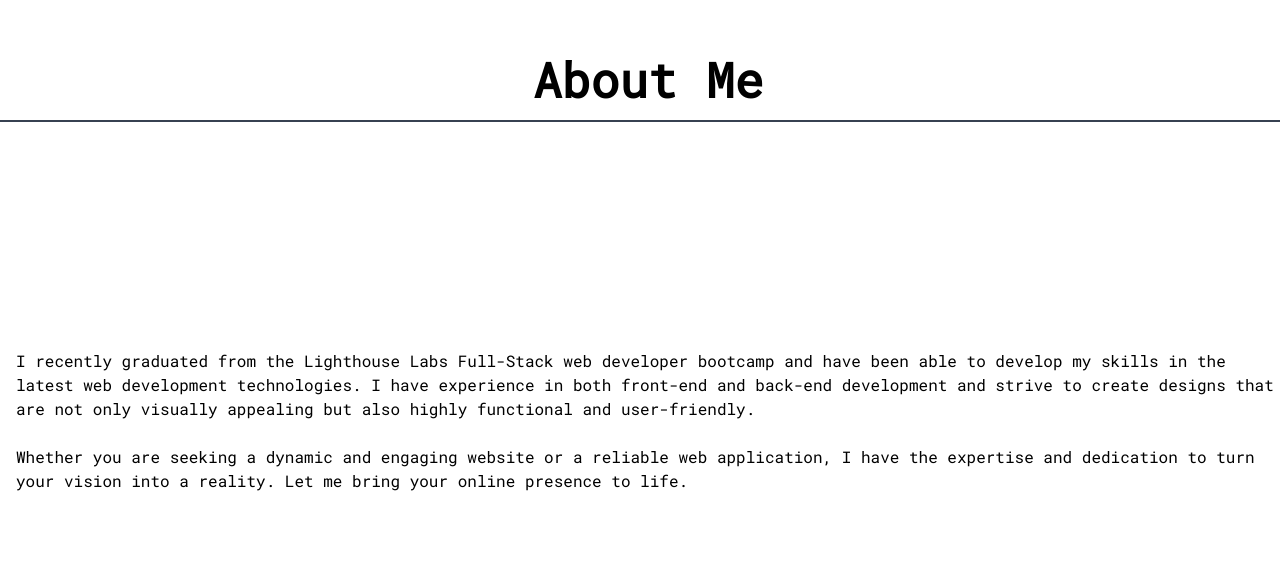
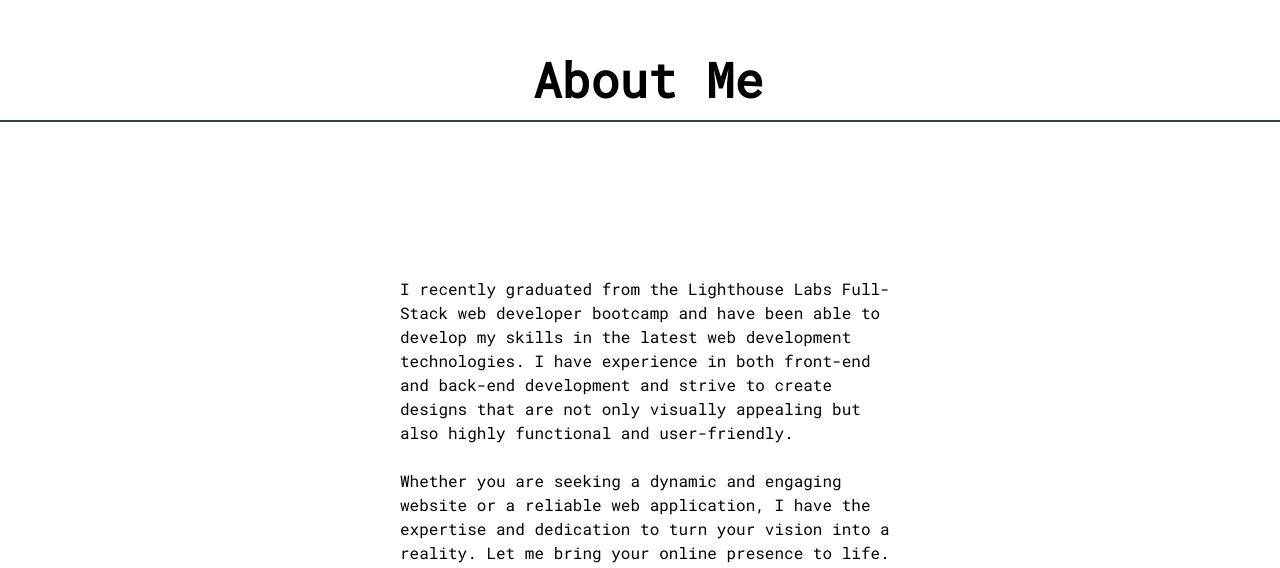
Before and after one commit to lucasw4/lucas-wade, a Next.js app: page /about in a window 1280 px wide. Shown: the part 232-800 px from the top of the page. Built offline with nearby package versions, Linux system fonts and the light colour scheme.

Commit message:
Update styling breakpoints for lg computers, update README

```diff
--- a/src/pages/about.jsx
+++ b/src/pages/about.jsx
@@ -9,8 +9,8 @@ const About = () => {
       className='mt-72 mb-72 md:mt-72 md:mb-0 md:h-[44rem]'
     >
       <HeaderText message='About Me' />
-      <div className='2xl:mx-[40rem] flex flex-col h-[40rem]'>
-        <div className='h-full flex flex-col justify-center'>
+      <div className='lg:mx-32 flex flex-col h-[40rem] lg:justify-center lg:items-center'>
+        <div className='h-full flex flex-col justify-center lg:w-1/2'>
           <div className='py-4 pl-4'>
             I recently graduated from the Lighthouse Labs Full-Stack web
             developer bootcamp and have been able to develop my skills in the
--- a/src/pages/portfolio.jsx
+++ b/src/pages/portfolio.jsx
@@ -41,7 +41,7 @@ const projects = [
 
 const Portfolio = () => {
   return (
-    <div className='bg-gray-900 py-8' id='portfolio--section'>
+    <div className='bg-gray-900 py-8 md:mt-40' id='portfolio--section'>
       <HeaderText message='Projects' />
       <div className='container mx-auto mt-32'>
         <div className='h-24'></div>
```
Also changed, not shown: 1 other file (tests, documents, lock files or other folders).
